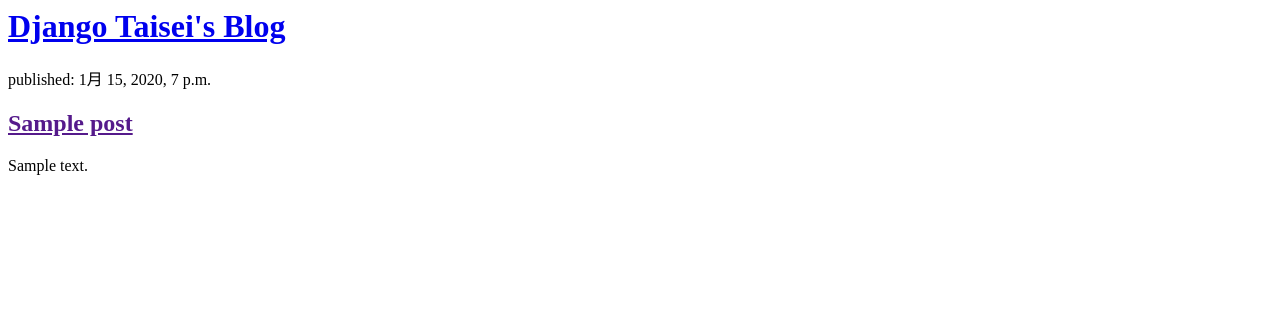
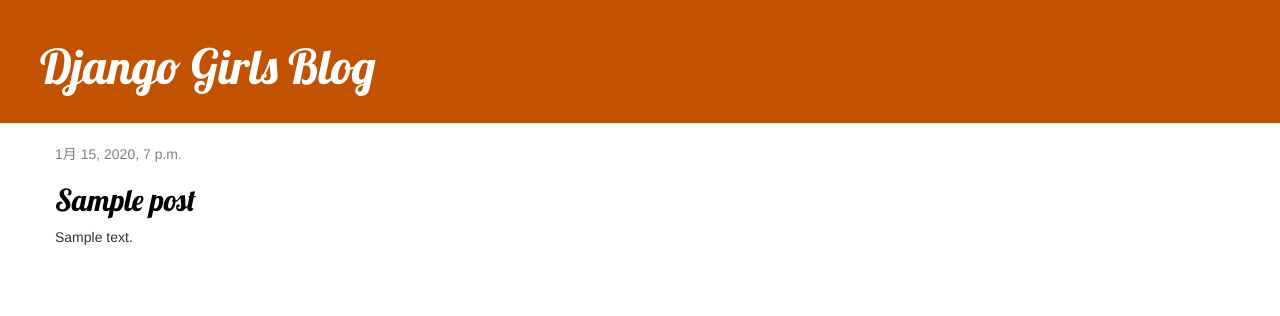
Before and after one commit to TaiseiKondo/Django, a Django app: page / in a window 1280 px wide. Shown: the top 316 px of the page. Run offline with Django 3.2, Linux system fonts and the light colour scheme; tables that the repository leaves empty hold one stand-in row (values such as "Sample post"); some libraries are stand-ins or nearby versions.

Commit message:
Added view and template for detailed blog post as well as CSS for the site.

```diff
--- /dev/null
+++ b/blog/static/css/blog.css
@@ -0,0 +1,46 @@
+.page-header {
+  background-color: #C25100;
+  margin-top: 0;
+  padding: 20px 20px 20px 40px;
+}
+
+.page-header h1, .page-header h1 a, .page-header h1 a:visited, .page-header h1 a:active {
+  color: #ffffff;
+  font-size: 36pt;
+  text-decoration: none;
+}
+
+.content {
+  margin-left: 40px;
+}
+
+h1, h2, h3, h4 {
+  font-family: 'Lobster', cursive;
+}
+
+.date {
+  color: #828282;
+}
+
+.save {
+  float: right;
+}
+
+.post-form textarea, .post-form input {
+  width: 100%;
+}
+
+.top-menu, .top-menu:hover, .top-menu:visited {
+  color: #ffffff;
+  float: right;
+  font-size: 26pt;
+  margin-right: 20px;
+}
+
+.post {
+  margin-bottom: 70px;
+}
+
+.post h2 a, .post h2 a:visited {
+  color: #000000;
+}
--- /dev/null
+++ b/blog/templates/blog/base.html
@@ -0,0 +1,23 @@
+{% load static %}
+<html>
+    <head>
+        <title>Django Girls blog</title>
+        <link rel="stylesheet" href="//maxcdn.bootstrapcdn.com/bootstrap/3.2.0/css/bootstrap.min.css">
+        <link rel="stylesheet" href="//maxcdn.bootstrapcdn.com/bootstrap/3.2.0/css/bootstrap-theme.min.css">
+        <link href='//fonts.googleapis.com/css?family=Lobster&subset=latin,latin-ext' rel='stylesheet' type='text/css'>
+        <link rel="stylesheet" href="{% static 'css/blog.css' %}">
+    </head>
+    <body>
+      <div class="page-header">
+          <h1><a href="/">Django Girls Blog</a></h1>
+      </div>
+      <div class="content container">
+          <div class="row">
+              <div class="col-md-8">
+              {% block content %}
+              {% endblock %}
+              </div>
+          </div>
+      </div>
+  </body>
+</html>
--- a/blog/templates/blog/post_list.html
+++ b/blog/templates/blog/post_list.html
@@ -1,18 +1,15 @@
-<html>
-  <head>
-    <title>Taisei's blog</title>
-  </head>
+{% extends 'blog/base.html' %}
 
-  <body>
-    <div>
-      <h1><a href="/">Django Taisei's Blog</a></h1>
-    </div>
+{% block content %}
     {% for post in posts %}
-    <div>
-      <p>published: {{ post.published_date }}</p>
-      <h2><a href="">{{ post.title }}</a></h2>
-      <p>{{ post.text|linebreaksbr }}</p>
-    </div>
+        <div class="post">
+            <div class="date">
+                {{ post.published_date }}
+            </div>
+            <h2><a href="{%url 'post_detail' pk=post.pk %}">{{ post.title }}</a></h2>
+            <p>{{ post.text|linebreaksbr }}</p>
+        </div>
     {% endfor %}
+{% endblock %}
   </body>
 </html>
--- a/blog/urls.py
+++ b/blog/urls.py
@@ -3,4 +3,5 @@
 
 urlpatterns = [
   path('',views.post_list, name='post_list'),
+  path('post/<int:pk>/', views.post_detail, name='post_detail'),
 ]
--- a/blog/views.py
+++ b/blog/views.py
@@ -1,6 +1,7 @@
 from django.shortcuts import render
 from django.utils import timezone
 from .models import Post
+from django.shortcuts import render, get_object_or_404
 
 # Create your views here.
 
@@ -8,3 +9,7 @@
   #publish_dateで並び替え
   posts = Post.objects.filter(published_date__lte=timezone.now()).order_by('published_date')
   return render(request, 'blog/post_list.html',{'posts': posts})
+
+def post_detail(request, pk):
+    post = get_object_or_404(Post, pk=pk)
+    return render(request, 'blog/post_detail.html', {'post': post})
--- a/myenv/pyvenv.cfg
+++ /dev/null
@@ -1,5 +0,0 @@
-home = /Library/Frameworks/Python.framework/Versions/3.11/bin
-include-system-site-packages = false
-version = 3.11.4
-executable = /Library/Frameworks/Python.framework/Versions/3.11/bin/python3.11
-command = /Library/Frameworks/Python.framework/Versions/3.11/bin/python3 -m venv /Users/kondoh/Dev/Learning/djangogirls/myenv
```
Also changed, not shown: blog/templates/blog/post_detail.html (added, +13 -0 lines), 12 other files.
